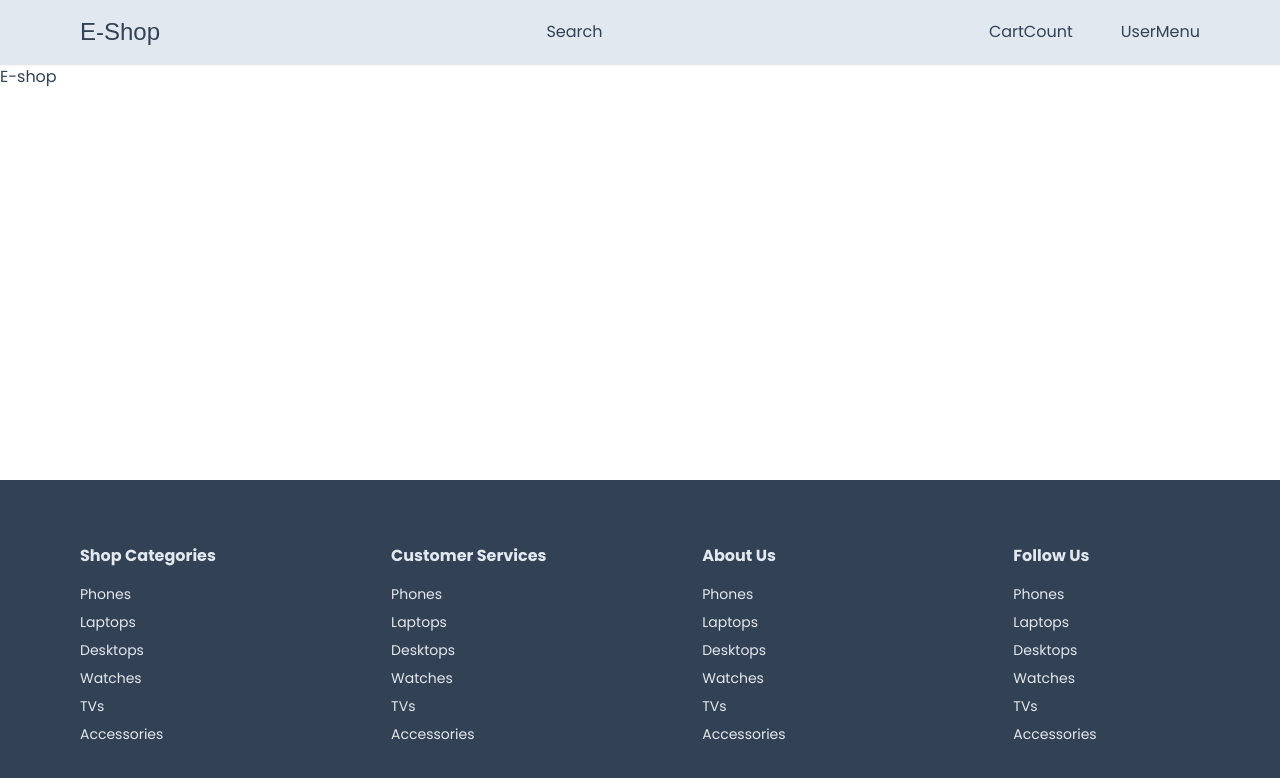
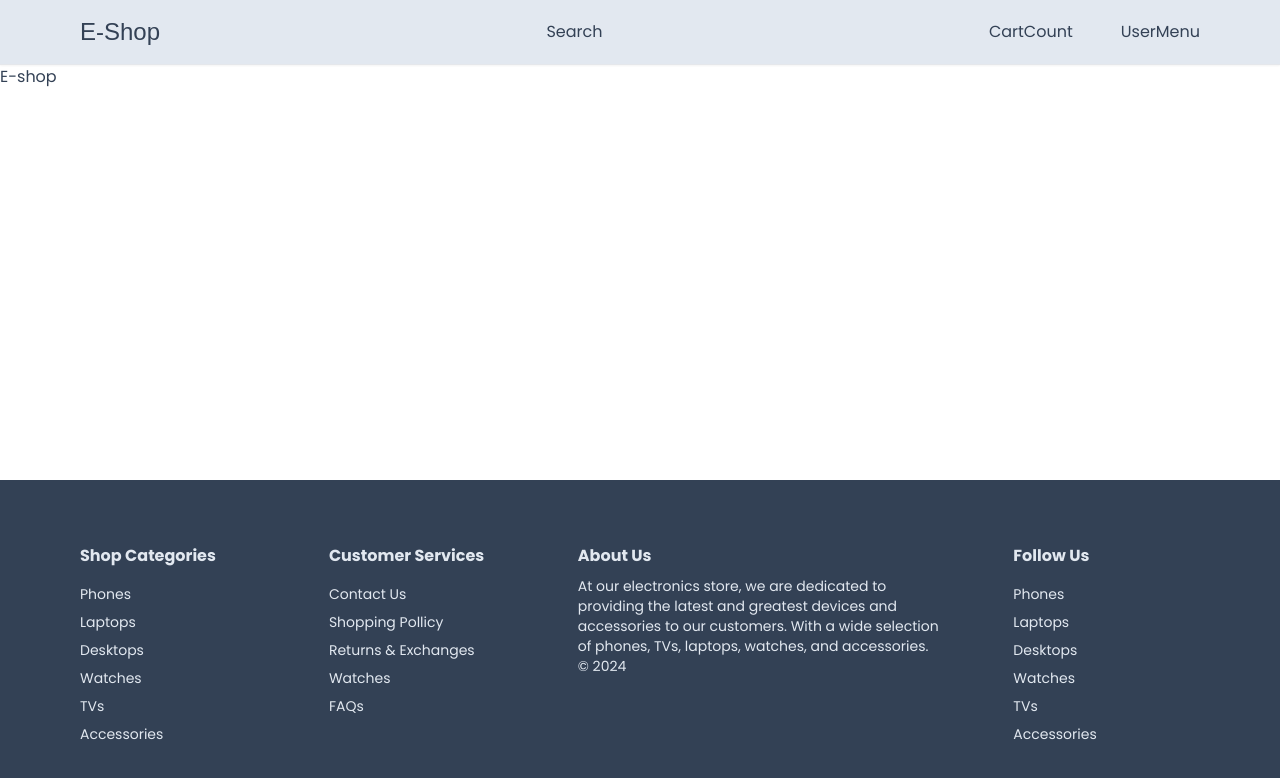
Before and after one commit to Alek30k/E-shop, a Next.js app: page / in a window 1280 px wide. Shown: the top 778 px of the page. Built offline with nearby package versions, Linux system fonts and the light colour scheme; a web font is replaced by a local one.

Commit message:
last commit

```diff
--- a/app/components/footer/Footer.tsx
+++ b/app/components/footer/Footer.tsx
@@ -18,22 +18,21 @@ const Footer = () => {
           </FooterList>
           <FooterList>
             <h3 className="text-base font-bold mb-2">Customer Services</h3>
-            <Link href="#">Phones</Link>
-            <Link href="#">Laptops</Link>
-            <Link href="#">Desktops</Link>
+            <Link href="#">Contact Us</Link>
+            <Link href="#">Shopping Pollicy</Link>
+            <Link href="#">Returns & Exchanges</Link>
             <Link href="#">Watches</Link>
-            <Link href="#">TVs</Link>
-            <Link href="#">Accessories</Link>
+            <Link href="#">FAQs</Link>
           </FooterList>
-          <FooterList>
+          <div className="w-full md:w-1/3  mb-6 md:mb-0">
             <h3 className="text-base font-bold mb-2">About Us</h3>
-            <Link href="#">Phones</Link>
-            <Link href="#">Laptops</Link>
-            <Link href="#">Desktops</Link>
-            <Link href="#">Watches</Link>
-            <Link href="#">TVs</Link>
-            <Link href="#">Accessories</Link>
-          </FooterList>
+            <p className="mb.2">
+              At our electronics store, we are dedicated to providing the latest
+              and greatest devices and accessories to our customers. With a wide
+              selection of phones, TVs, laptops, watches, and accessories.
+            </p>
+            <p>&copy; {new Date().getFullYear()}</p>
+          </div>
           <FooterList>
             <h3 className="text-base font-bold mb-2">Follow Us</h3>
             <Link href="#">Phones</Link>
```
